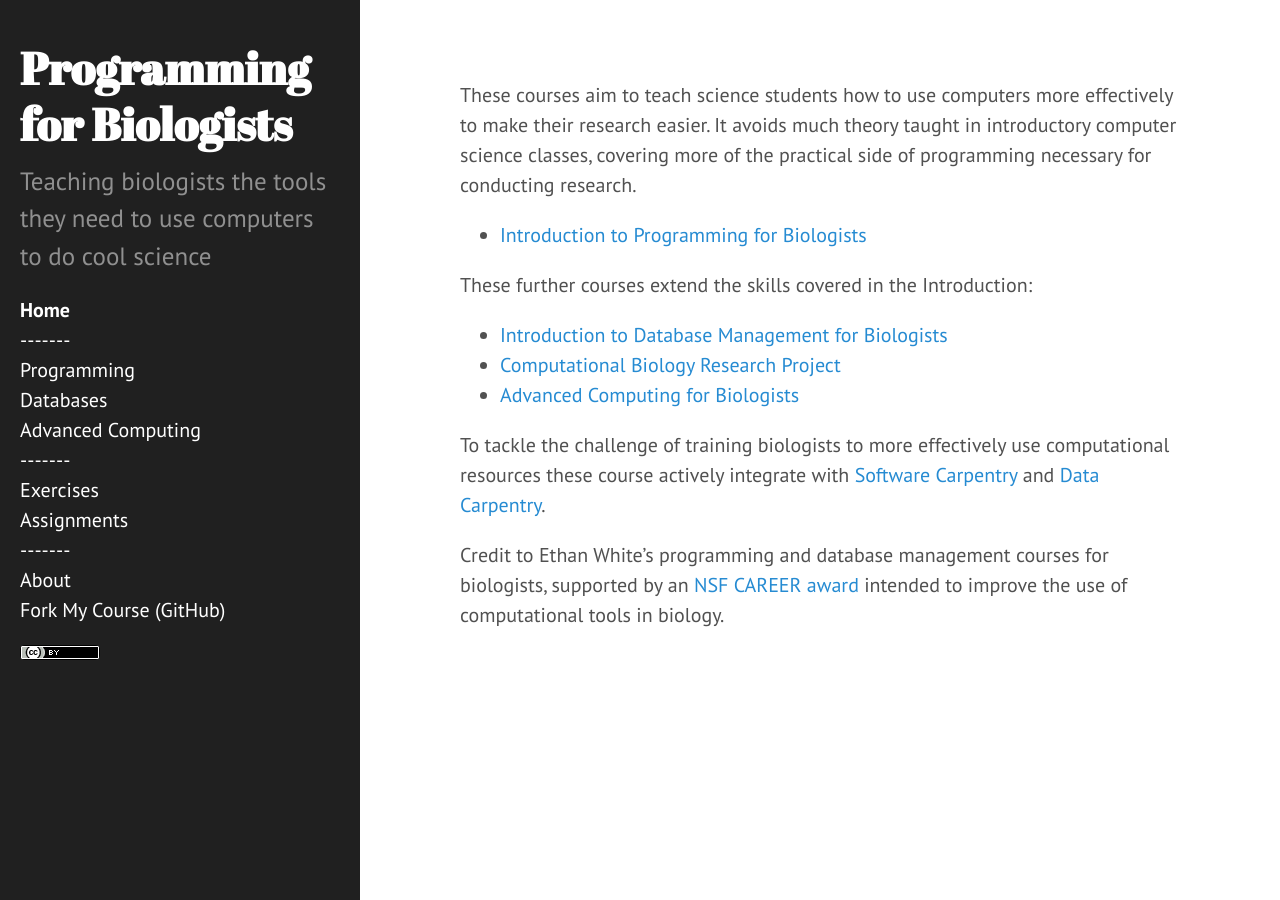
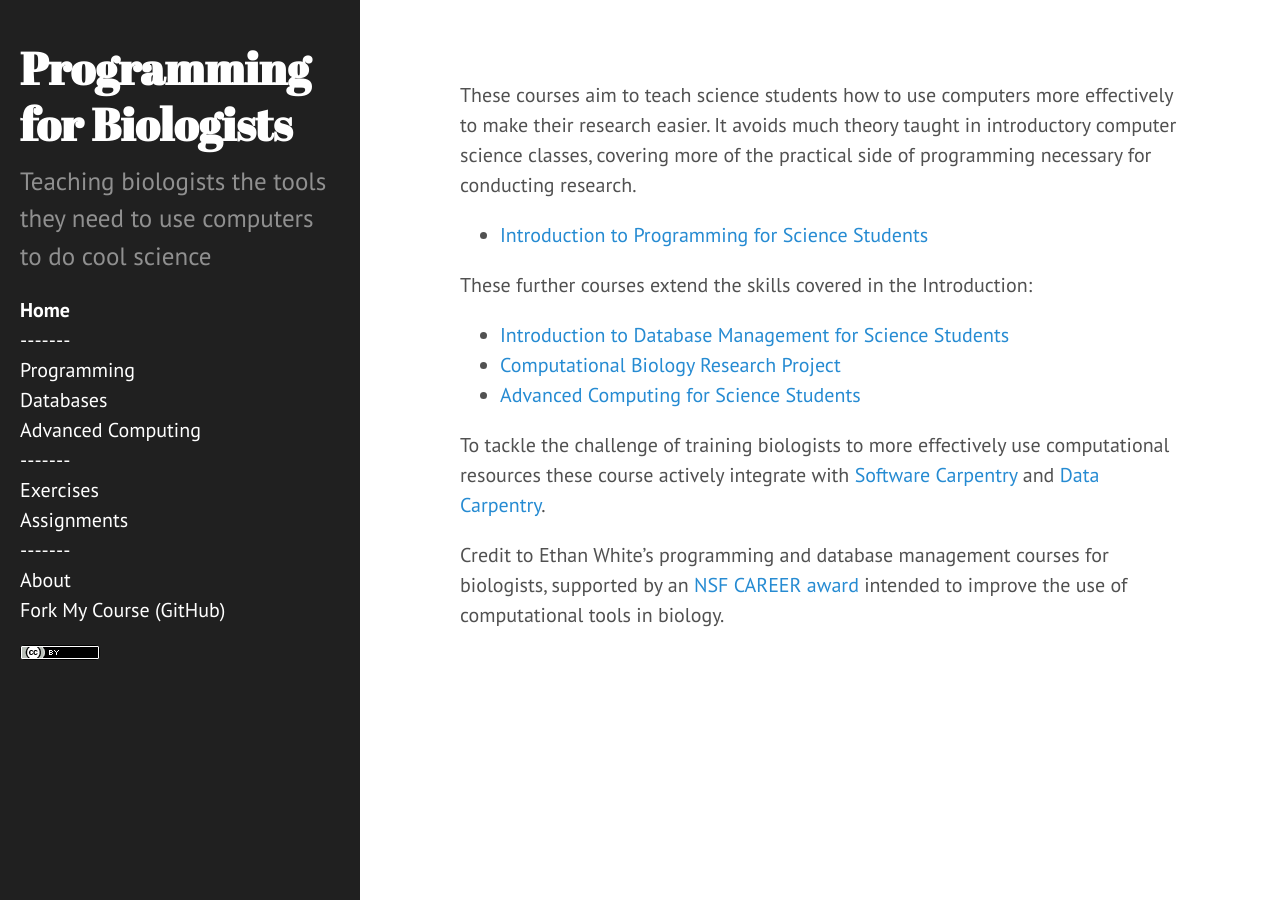
Before and after one commit to MonmouthSchool/MonmouthSchool.github.io, a Jekyll site: the page built from index.md, in a window 1280 px wide. Built offline with Jekyll 4.4.1, drawn with Linux system fonts in a browser that asks for light colours; Markdown is read by kramdown in place of the engine named in the settings.

Commit message:
Update index.md

```diff
--- a/index.md
+++ b/index.md
@@ -4,13 +4,13 @@ redirect_from: /courses/
 ---
 These courses aim to teach science students how to use computers more effectively to make their research easier. It avoids much theory taught in introductory computer science classes, covering more of the practical side of programming necessary for conducting research.
 
-* [Introduction to Programming for Biologists](/programming)
+* [Introduction to Programming for Science Students](/programming)
 
 These further courses extend the skills covered in the Introduction:
 
-* [Introduction to Database Management for Biologists](/databases)
+* [Introduction to Database Management for Science Students](/databases)
 * [Computational Biology Research Project]()
-* [Advanced Computing for Biologists](/advanced)
+* [Advanced Computing for Science Students](/advanced)
 
 To tackle the challenge of training biologists to more effectively use
 computational resources these course actively integrate
```
